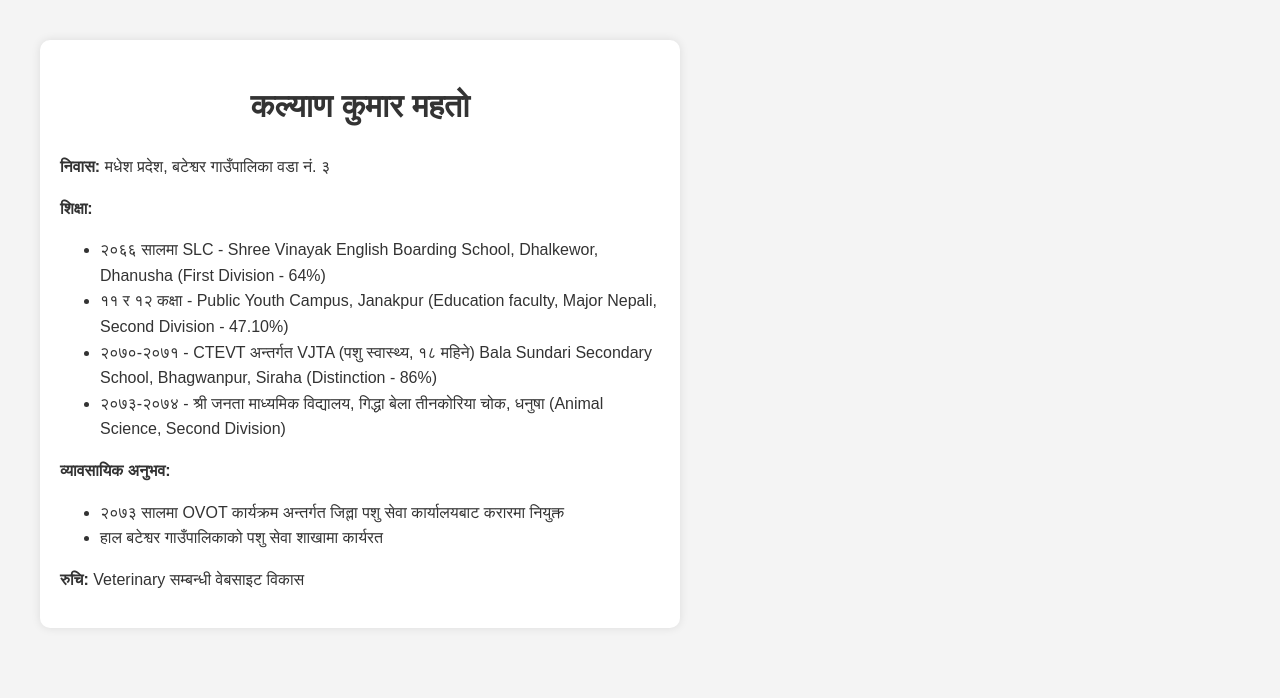
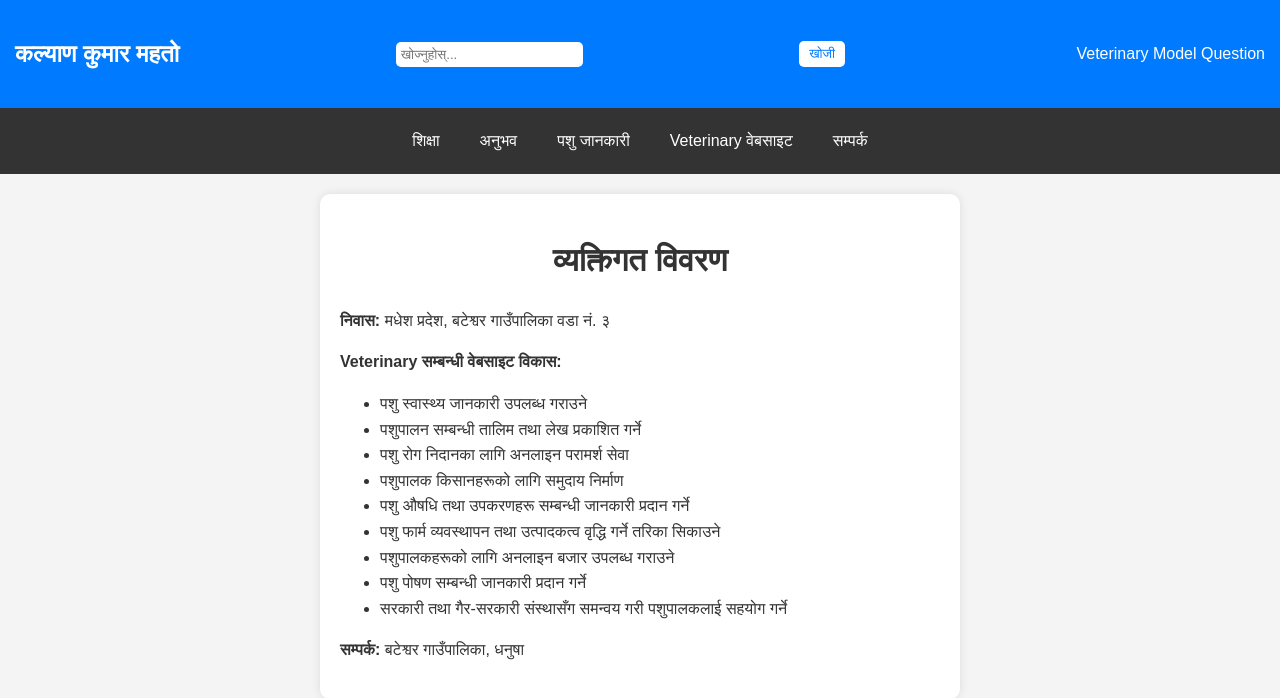
Before and after one commit to mahatokalyan2024/kalyankm.gov.np, a plain HTML site: page index.html in a window 1280 px wide. Drawn offline with Linux system fonts and the light colour scheme.

Commit message:
Update index.html

```diff
--- a/index.html
+++ b/index.html
@@ -10,8 +10,44 @@
             line-height: 1.6;
             background-color: #f4f4f4;
             color: #333;
-            margin: 20px;
-            padding: 20px;
+            margin: 0;
+            padding: 0;
+        }
+        .header {
+            background: #007BFF;
+            color: white;
+            padding: 15px;
+            text-align: center;
+            display: flex;
+            justify-content: space-between;
+            align-items: center;
+        }
+        .header input {
+            padding: 5px;
+            border: none;
+            border-radius: 5px;
+        }
+        .header button {
+            padding: 5px 10px;
+            border: none;
+            background: white;
+            color: #007BFF;
+            border-radius: 5px;
+            cursor: pointer;
+        }
+        .nav {
+            display: flex;
+            justify-content: center;
+            background: #333;
+            padding: 10px;
+        }
+        .nav a {
+            color: white;
+            text-decoration: none;
+            padding: 10px 20px;
+        }
+        .nav a:hover {
+            background: #007BFF;
         }
         .container {
             max-width: 600px;
@@ -19,6 +55,7 @@
             padding: 20px;
             border-radius: 10px;
             box-shadow: 0px 0px 10px rgba(0, 0, 0, 0.1);
+            margin: 20px auto;
         }
         h1 {
             text-align: center;
@@ -26,22 +63,35 @@
     </style>
 </head>
 <body>
+    <div class="header">
+        <h2>कल्याण कुमार महतो</h2>
+        <input type="text" placeholder="खोज्नुहोस्...">
+        <button>खोजी</button>
+        <a href="#vet-model-question" style="color: white; text-decoration: none; margin-left: 15px;">Veterinary Model Question</a>
+    </div>
+    <div class="nav">
+        <a href="#education">शिक्षा</a>
+        <a href="#experience">अनुभव</a>
+        <a href="#animal-info">पशु जानकारी</a>
+        <a href="#vet-website">Veterinary वेबसाइट</a>
+        <a href="#contact">सम्पर्क</a>
+    </div>
     <div class="container">
-        <h1>कल्याण कुमार महतो</h1>
+        <h1>व्यक्तिगत विवरण</h1>
         <p><strong>निवास:</strong> मधेश प्रदेश, बटेश्वर गाउँपालिका वडा नं. ३</p>
-        <p><strong>शिक्षा:</strong></p>
-        <ul>
-            <li>२०६६ सालमा SLC - Shree Vinayak English Boarding School, Dhalkewor, Dhanusha (First Division - 64%)</li>
-            <li>११ र १२ कक्षा - Public Youth Campus, Janakpur (Education faculty, Major Nepali, Second Division - 47.10%)</li>
-            <li>२०७०-२०७१ - CTEVT अन्तर्गत VJTA (पशु स्वास्थ्य, १८ महिने) Bala Sundari Secondary School, Bhagwanpur, Siraha (Distinction - 86%)</li>
-            <li>२०७३-२०७४ - श्री जनता माध्यमिक विद्यालय, गिद्धा बेला तीनकोरिया चोक, धनुषा (Animal Science, Second Division)</li>
+        <p><strong>Veterinary सम्बन्धी वेबसाइट विकास:</strong></p>
+        <ul id="vet-website">
+            <li>पशु स्वास्थ्य जानकारी उपलब्ध गराउने</li>
+            <li>पशुपालन सम्बन्धी तालिम तथा लेख प्रकाशित गर्ने</li>
+            <li>पशु रोग निदानका लागि अनलाइन परामर्श सेवा</li>
+            <li>पशुपालक किसानहरूको लागि समुदाय निर्माण</li>
+            <li>पशु औषधि तथा उपकरणहरू सम्बन्धी जानकारी प्रदान गर्ने</li>
+            <li>पशु फार्म व्यवस्थापन तथा उत्पादकत्व वृद्धि गर्ने तरिका सिकाउने</li>
+            <li>पशुपालकहरूको लागि अनलाइन बजार उपलब्ध गराउने</li>
+            <li>पशु पोषण सम्बन्धी जानकारी प्रदान गर्ने</li>
+            <li>सरकारी तथा गैर-सरकारी संस्थासँग समन्वय गरी पशुपालकलाई सहयोग गर्ने</li>
         </ul>
-        <p><strong>व्यावसायिक अनुभव:</strong></p>
-        <ul>
-            <li>२०७३ सालमा OVOT कार्यक्रम अन्तर्गत जिल्ला पशु सेवा कार्यालयबाट करारमा नियुक्त</li>
-            <li>हाल बटेश्वर गाउँपालिकाको पशु सेवा शाखामा कार्यरत</li>
-        </ul>
-        <p><strong>रुचि:</strong> Veterinary सम्बन्धी वेबसाइट विकास</p>
+        <p id="contact"><strong>सम्पर्क:</strong> बटेश्वर गाउँपालिका, धनुषा</p>
     </div>
 </body>
 </html>
```
